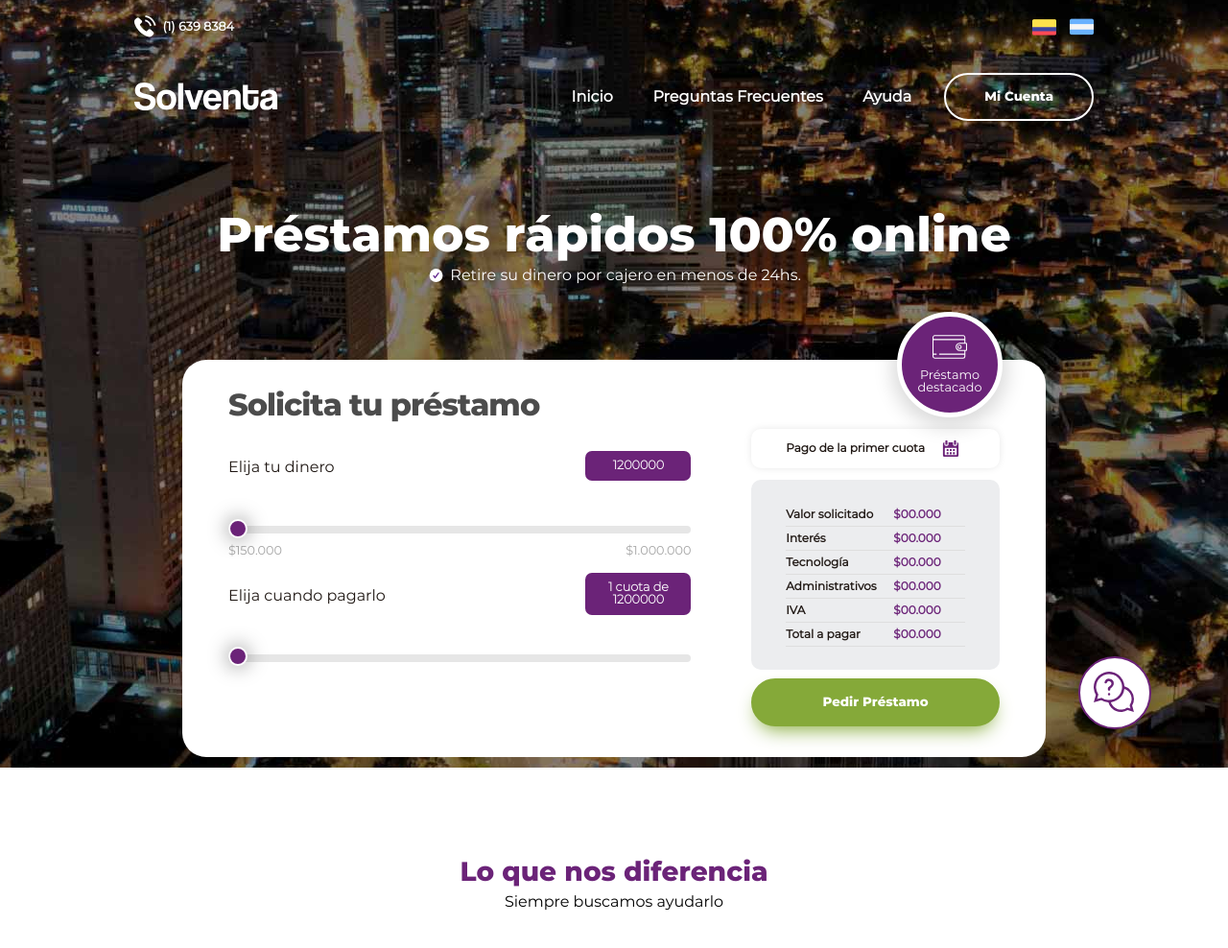
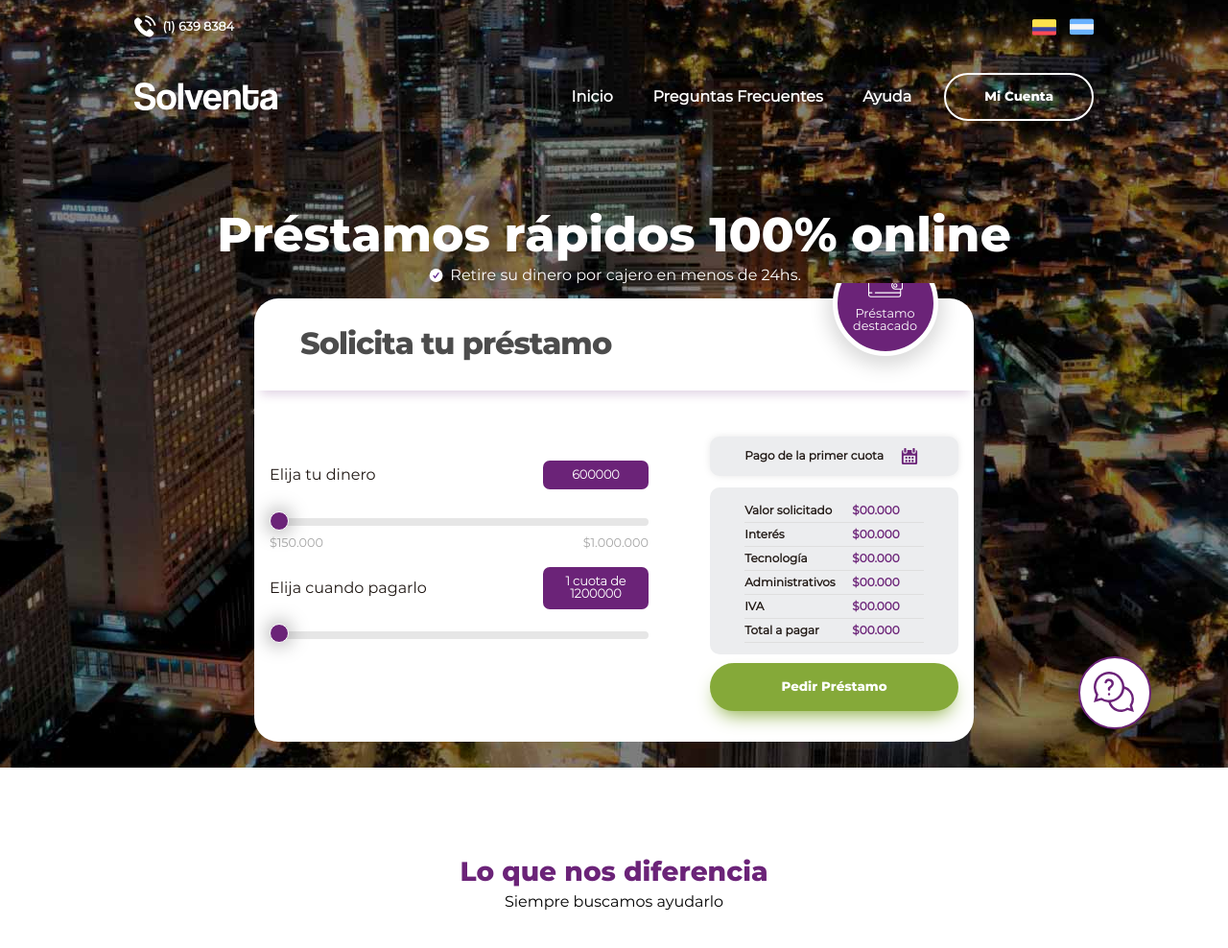
Before and after one commit to bmuseri/web-colombia, a PHP site: page / in a window 1280 px wide. Shown: the top 988 px of the page at 96% size. Run offline with PHP 8.4, Linux system fonts and the light colour scheme.

Commit message:
Iframe Container Formularios

```diff
--- /dev/null
+++ b/SolicitarPrestamo.html
@@ -0,0 +1,107 @@
+<!DOCTYPE html>
+<html lang="en">
+<head>
+    <meta charset="UTF-8">
+    <meta name="viewport" content="width=device-width, initial-scale=1.0">
+    <meta http-equiv="X-UA-Compatible" content="ie=edge">
+    <title>Solicitar Prestamo</title>
+    <link rel="stylesheet" href="assets/css/SolicitarPrestamo.css">
+
+</head>
+<body>
+        <div class="white-box margin-auto" id="boxwhite">
+                <div class="header-white-box" ><p class="purple-txt bold" >Solicita tu préstamo</p></div>
+                <div  class="btn-prestamo-destacado" id="BtnCircle">
+                            <div class="billetera-icon" id="BilleteraIcon"></div>
+                            <p>Préstamo destacado</p>
+                 </div>
+                <div class="container-white-box" >
+
+                        <div class="d-flex box-white-box justify-content-between">
+                            <div class="elegi">
+                                    <div>
+                                         <div class="ContainerEligeDinero">
+                                             <div class="box-elije-dinero d-flex align-items-center justify-content-between" id="BoxElijeDinero" >
+                                                 <p class="title-barra" id="TitleBarra">Elija tu dinero</p>
+                                                 <p class="bold BoxPurple" id="MontoDinero"></p>
+                                             </div>
+                                             <div class="PrimerPrestamo BoxPurple d-flex justify-content-between align-items-center" id="PrimerPrestamo" >
+                                                     <p>Si es su promera vez, <br> <span class="bold" >puedes solicitar hasta</span> </p>
+                                                     <p>$ 600.000</p>
+                                             </div>
+                                         </div>
+                                         <div class="barra-dinero">
+                                             <div>
+                                                 <div class="slidecontainer">
+                                                       <input class="SliderBar" type="range" step="50000" min="150000" max="1000000" id='pesos' >
+                                                 </div>
+                                                 <div class="d-flex">
+                                                     <p>$150.000</p>
+                                                     <p>$1.000.000</p>
+                                                 </div>
+                                             </div>
+                                         </div>
+                                    </div>
+                                    <div>
+                                        <div class="d-flex align-items-center justify-content-between">
+                                            <p class="title-barra">Elija cuando pagarlo</p>
+                                            <p class="bold BoxPurple" id="CantidadCuotas">1 cuota de <br> <span id="MontoCuota">$ 000.000</span> </p>
+                                        </div>
+                                        <div class="barra-dinero">
+
+
+                                         <div class="slidecontainer">
+                                                       <input class="SliderBar" type="range" step="50000" min="200000" max="2200000" id='dias' >
+                                         </div>
+                                         <div>
+
+                                         </div>
+                                     </div>
+                                    </div>
+                            </div>
+                            <div class="datos">
+                                <div class="box-1 d-flex align-items-center">
+                                    <p class="bold">Pago de la primer cuota </p>
+                                    <img class="calendar-icon" src="assets/img/calendar-icon.svg" alt="calendar icon">
+                                 </div>
+                                <div class="box-2">
+
+                                    <div class="datos-box">
+                                        <div class="d-flex">
+                                            <p class="bold">Valor solicitado</p>
+                                            <p class="bold datos-txt">$00.000</p>
+                                        </div>
+                                        <div class="d-flex">
+                                            <p class="bold">Interés</p>
+                                            <p class="bold datos-txt" id="ValorMontoDos">$00.000</p>
+                                        </div>
+                                        <div class="d-flex">
+                                            <p class="bold">Tecnología</p>
+                                            <p class="bold datos-txt">$00.000</p>
+                                        </div>
+                                        <div class="d-flex">
+                                            <p class="bold">Administrativos</p>
+                                            <p class="bold datos-txt">$00.000</p>
+                                        </div>
+                                        <div class="d-flex">
+                                            <p class="bold">IVA</p>
+                                            <p class="bold datos-txt" id="ValorMontoDos">$00.000</p>
+                                        </div>
+                                        <div class="d-flex">
+                                            <p class="bold">Total a pagar</p>
+                                            <p class="bold datos-txt" id="ValorMontoDos">$00.000</p>
+                                        </div>
+                                    </div>
+                                 </div>
+                                <button class="green-btn" id="BtnPedirPrestamo" >Pedir Préstamo</button>
+                            </div>
+                        </div>
+
+                </div>
+
+            </div>
+</body>
+
+<link rel="stylesheet" href="assets/fonts/fonts.css">
+<script src="assets/js/SolicitaPrestamo.js" ></script>
+</html>
--- /dev/null
+++ b/assets/css/SolicitarPrestamo.css
@@ -0,0 +1,332 @@
+* {
+    margin: 0;
+    padding: 0;
+}
+body {
+    height: 100%;
+    width: 100%;
+    font-family: 'montserratregular', sans-serif;
+    box-sizing: border-box;
+    overflow: hidden;
+    position: relative;
+}
+
+.d-flex {
+    display: flex;
+}
+.justify-content-between {
+    justify-content: space-between;
+}
+.align-items-center {
+    align-items: center;
+}
+.white-box {
+    background: #fff;
+    border-radius: 25px;
+    margin-top: 2em;
+    margin-bottom: 2em;
+    position: relative;
+}
+.margin-auto {
+    margin: 0 auto;
+}
+.container-white-box {
+    padding: 0 3em 2em 3em;
+    position: relative;
+}
+.header-white-box {
+    margin-bottom: 0.5em;
+    padding: 2em 3em;
+    -webkit-box-shadow: 1px 10px 10px -6px rgba(107,35,120,0.2);
+    -moz-box-shadow: 1px 10px 10px -6px rgba(107,35,120,0.2);
+    box-shadow: 1px 10px 10px -6px rgba(107,35,120,0.2);
+    margin-bottom: 1em;
+}
+.white-box .purple-txt {
+    color: #4c4c4c;
+    font-weight: 700;
+    font-size: 32px;
+    letter-spacing: -1px;
+    font-family: 'montserratextrabold';
+}
+#PrimerPrestamo {
+    width: 100%!important;
+    padding-left: 1em;
+    padding-right: 1em;
+    top: 11px;
+    position: absolute;
+    box-sizing: border-box;
+    display: none;
+}
+.PrimerPrestamo p {
+    color: white;
+}
+.btn-prestamo-destacado {
+    background: #6b2378;
+    width: 100px;
+    height: 100px;
+    border: 5px solid white;
+    border-radius: 50%;
+    color: white;
+    font-size: 0.8em;
+    text-align: center;
+    -webkit-box-shadow: 0px 5px 20px 5px rgba(0, 0, 0, 0.15);
+    -moz-box-shadow: 0px 5px 20px 5px rgba(0, 0, 0, 0.15);
+    box-shadow: 0px 5px 20px 5px rgba(0, 0, 0, 0.15);
+    position: absolute;
+    top: -50px;
+    right: 5%;
+    cursor: pointer;
+    display: flex;
+    flex-direction: column;
+    justify-content: center;
+    align-items: center;
+}
+
+.btn-prestamo-destacado .billetera-icon {
+    width: 36px;
+    height: 36px;
+    background: url(../img/pagos-icon-white.svg) no-repeat;
+    background-size: contain;
+}
+
+#BtnCircle.BtnCircleTransform{
+     animation: BtnCircleTransform;
+     background:white;
+     animation-duration: .3s;
+     -webkit-animation-fill-mode: forwards;
+     transition: .2s;
+     display:flex;
+     flex-direction: row;
+     align-items:center;
+     justify-content: center;
+     -webkit-box-shadow: 0px 2px 10px 2px rgba(0, 0, 0, 0.10);
+     -moz-box-shadow: 0px 2px 10px 2px rgba(0, 0, 0, 0.10);
+     box-shadow: 0px 2px 10px 2px rgba(0, 0, 0, 0.10);
+     color: #6b2378;
+ }
+
+ @keyframes BtnCircleTransform{
+
+    50%{
+      /* width: 150px;
+       height: 70px;*/
+       border-radius: 50px;
+    }
+    100%{
+      width: 258px;
+      height: 40px;
+      border-radius: 25px;
+      transform: translate(0,75px);
+    }
+
+  }
+ .btn-prestamo-destacado .billetera-icon {
+     width: 36px;
+     height: 36px;
+     background: url(https://solventa.co/assets/img/pagos-icon-white.svg) no-repeat;
+     background-size: contain;
+ }
+ .btn-prestamo-destacado .billetera-icon.BtnCircleTransformImg{
+    background: url(https://solventa.co/assets/img/pagos-icon.svg) no-repeat center;
+    background-size: contain;
+    width: 25px;
+    margin-right: 0.7em
+}
+.BoxPurple {
+    background: #6b2378;
+    color: white!important;
+    border-radius: 7px;
+    padding: 0.7em 0;
+    font-size: 0.8em;
+    font-family: 'montserratextralight'!important;
+    width: 110px;
+    text-align: center;
+}
+#PrimerPrestamo{
+    width: 100%!important;
+    padding-left: 1em;
+    padding-right: 1em;
+    top: 11px;
+    position: absolute;
+    box-sizing: border-box;
+    display: none;
+}
+
+.box-elije-dinero{
+    width: 100%;
+    flex-wrap: wrap;
+}
+.ContainerEligeDinero{
+    position: relative;
+}
+
+.green-btn:hover {
+    background: #6b2378;
+    border: 2px solid #6b2378;
+    box-shadow: 0px 10px 20px -7px #6b2378;
+    -webkit-box-shadow: 0px 10px 20px -7px #6b2378;
+    -moz-box-shadow: 0px 10px 20px -7px #6b2378;
+    transition: .2s ease-in;
+}
+.datos button {
+    width: 100%;
+}
+.datos-box div p:first-child {
+    width: 60%;
+}
+.green-btn {
+    background: #85a939;
+    border: 2px solid #85a939;
+    -webkit-box-shadow: 0px 10px 20px -7px rgba(133,169,57,1);
+    -moz-box-shadow: 0px 10px 20px -7px rgba(133,169,57,1);
+    box-shadow: 0px 10px 20px -7px rgba(133,169,57,1);
+    transition: .2s ease-in;
+}
+button {
+    padding: 1.2em 3em;
+    border-radius: 50px;
+    outline: none;
+    border: none;
+    color: #fff;
+    font-weight: 600;
+    cursor: pointer;
+    font-family: 'montserratextrabold';
+}
+.bold {
+    font-weight: 600;
+}
+.calendar-icon {
+    width: 30px;
+    margin-left: 1em;
+}
+.elegi p, .datos p {
+    color: #1f1713;
+}
+.title-barra {
+    margin-bottom: 2em;
+    margin-top: 2em;
+    color: #4c4c4c;
+}
+.PrimerPrestamo p{
+    color: white
+}
+.BoxPurple {
+    background: #6b2378;
+    color: white!important;
+    border-radius: 7px;
+    padding: 0.7em 0;
+    font-size: 0.8em;
+    font-family: 'montserratextralight'!important;
+    width: 110px;
+    text-align: center;
+}
+
+.box-elije-dinero {
+    width: 100%;
+    flex-wrap: wrap;
+}
+
+.datos-txt {
+    color: #6b2378!important;
+}
+.barra-dinero p {
+    color: #a5a5a5;
+    font-size: 0.8em;
+    margin-top: 0.7em;
+}
+
+.barra-dinero div div {
+    justify-content: space-between;
+}
+
+/*
+ * ───────────────────────────────────────────────────────────── RANGE SLIDER ─────
+ */
+
+ .SliderBar {
+    -webkit-appearance: none;
+    width: 100%;
+    height: 8px;
+    outline: none;
+    background: #e6e6e6;
+    position: relative;
+    border-radius: 15px;
+  }
+
+
+  .SliderBar::-webkit-slider-thumb {
+     -webkit-appearance: none;
+     appearance: none;
+     cursor: pointer;
+     border: 0.2vw solid #fff;
+      cursor: pointer;
+      display: inline-block;
+      width: 20px;
+      height: 20px;
+      background: #6b2378;
+     -moz-box-shadow: 0 0 20px 2px rgba(0, 0, 0, 0.35);
+      -webkit-box-shadow: 0 0 20px 2px rgba(0, 0, 0, 0.35);
+      box-shadow: 0 0 20px 2px rgba(0, 0, 0, 0.35);
+      -moz-border-radius: 50%;
+      -webkit-border-radius: 50%;
+      border-radius: 50%;
+      position:relative;
+      transition: .3s;
+  }
+
+  .SliderBar:active::-webkit-slider-thumb{
+      border: 0.17vw solid #fff;
+      transition: .3s;
+  }
+
+  .datos .box-1 {
+    background: white;
+    -webkit-box-shadow: 0px 0px 10px -2px rgba(0, 0, 0, 0.15);
+    -moz-box-shadow: 0px 0px 10px -2px rgba(0, 0, 0, 0.15);
+    box-shadow: 0px 0px 10px -2px rgba(0, 0, 0, 0.15);
+}
+.datos .box-1, .datos .box-2 {
+    padding: 1em 3em;
+    background: #ecedef;
+    border-radius: 10px;
+    font-size: 12px;
+}
+.datos .box-2 {
+    margin-bottom: 0.8em;
+}
+.datos .box-1 {
+    margin-bottom: 1em;
+}
+.datos-box div p:last-child {
+    width: 40%;
+}
+.datos-box div {
+    padding: 0.5em 0;
+    justify-content: space-around;
+    border-bottom: 1px solid rgb(222, 222, 222);
+}
+.elegi {
+    width: 55%;
+}
+
+@media (min-width:1000px){
+    .white-box {
+        margin-top: 5em;
+    }
+
+}
+
+@media (max-width: 1000px){
+    .title-barra {
+        margin-top: 2em;
+    }
+}
+@media (max-width: 800px){
+    .white-box {
+        margin-top: 1em;
+    }
+    .container-white-box {
+        padding: 2em 1em;
+    }
+}
--- a/assets/css/style.css
+++ b/assets/css/style.css
@@ -24,7 +24,15 @@ body{
 #AnimationCel{
     z-index: 1;
 }
-
+.IframeSolicitarPrestamo{
+    width: 750px;
+    height: 500px;
+    margin: 0 auto;
+}
+iframe {
+    width: 100%;
+    height: 100%;
+}
 #bm, #dos, #tres, #AnimationCel, #AnimationCelM, #dosM, #tresM {
     width: 95px;
     height: 95px;
@@ -34,11 +42,9 @@ body{
     box-shadow: 0px 0px 40px 0px #9f2fb324;
     overflow: hidden;
 }
-
 #AnimationCel svg, #AnimationCelM svg, #dosM svg, #tresM svg{
     border-radius: 50%!important
 }
-
 a {
     text-decoration: none;
 }
@@ -211,7 +217,7 @@ h2{
     width: 50%
 }
 .title-barra{
-    margin-bottom: 3em;
+    margin-bottom: 2em;
     margin-top: 2em;
     color: #4c4c4c;
 }
@@ -318,9 +324,9 @@ button{
 .white-box{
     background: #fff;
     border-radius: 25px;
-    max-width: 900px;
     margin-top: 2em;
-    margin-bottom: 2em
+    margin-bottom: 2em;
+    position: relative;
 }
 .box-white{
     background: #fff;
@@ -336,11 +342,16 @@ button{
     padding-top: 0;
 }
 .container-white-box{
-    padding: 2em 3em;
+    padding: 0 3em 2em 3em;
     position: relative;
 }
 .header-white-box{
     margin-bottom: 0.5em;
+    padding: 2em 3em;
+    -webkit-box-shadow: 1px 10px 10px -6px rgba(107,35,120,0.2);
+    -moz-box-shadow: 1px 10px 10px -6px rgba(107,35,120,0.2);
+    box-shadow: 1px 10px 10px -6px rgba(107,35,120,0.2);
+    margin-bottom: 1em;
 }
 
 .box-btns{
@@ -1210,7 +1221,7 @@ input:focus ~ .bar #Mje{
     position: absolute;
     width: 100%;
     text-align: center;
-    bottom: 50px;
+    bottom: 20px;
 }
 
 .scroll-down-container img{
@@ -2586,6 +2597,7 @@ select{
      box-shadow: 0px 2px 10px 2px rgba(0, 0, 0, 0.10);
      color: #6b2378;
  }
+
  @keyframes BtnCircleTransform{
 
     50%{
@@ -2597,7 +2609,7 @@ select{
       width: 258px;
       height: 40px;
       border-radius: 25px;
-      transform: translate(0,60px);
+      transform: translate(0,75px);
     }
 
   }
@@ -2613,19 +2625,36 @@ select{
     width: 25px;
     margin-right: 0.7em
 }
-
- .BoxPurple {
+.BoxPurple {
     background: #6b2378;
     color: white!important;
     border-radius: 7px;
     padding: 0.7em 0;
-    display: inline;
-    margin-bottom: 1.5em;
     font-size: 0.8em;
     font-family: 'montserratextralight'!important;
     width: 110px;
     text-align: center;
 }
+#PrimerPrestamo{
+    width: 100%!important;
+    padding-left: 1em;
+    padding-right: 1em;
+    top: 11px;
+    position: absolute;
+    box-sizing: border-box;
+    display: none;
+}
+.PrimerPrestamo p{
+    color: white
+}
+.box-elije-dinero{
+    width: 100%;
+    flex-wrap: wrap;
+}
+.ContainerEligeDinero{
+    position: relative;
+}
+
 
 /*
  * ───────────────────────────────────────────────────────────── RANGE SLIDER ─────
@@ -2812,7 +2841,7 @@ select{
         margin-top: 5em;
     }
     .elegi{
-        width: 60%;
+        width: 55%;
     }
     .box-contact .phone-number {
         margin-top: 0.5em;
--- /dev/null
+++ b/assets/js/SolicitaPrestamo.js
@@ -0,0 +1,43 @@
+//
+// ───────────────────────────────────────────────────── SOLICITA TU PRESTAMO ─────
+//
+
+
+var slider = document.getElementById("pesos");
+var ValorMonto = document.getElementById("MontoDinero");
+var ValorMontoDos = document.getElementById("ValorMontoDos");
+
+ValorMonto.innerHTML = slider.value;
+
+slider.oninput = function() {
+  ValorMonto.innerHTML = '$' + this.value;
+  ValorMontoDos.innerHTML = '$' + this.value;
+}
+
+var slider = document.getElementById("dias");
+var ValCantDias = document.getElementById("MontoCuota");
+
+ValCantDias.innerHTML = slider.value;
+
+slider.oninput = function() {
+  ValCantDias.innerHTML = '$' + this.value;
+}
+
+//Aparicion Boton Prestamo Destacado
+var slider = document.getElementById("pesos");
+var BtnCircle = document.getElementById('BtnCircle');
+
+      slider.addEventListener("input", function() {
+        BtnCircle.classList.add('BtnCircleTransform');
+        BilleteraIcon.classList.add('BtnCircleTransformImg');
+
+        if(slider.value > 600000){
+            PrimerPrestamo.style.display = 'flex';
+/*            PrimerPrestamo.classList.add('AcitvePrestamo');
+            TitleBarra.style.display = 'none';
+            MontoDinero.style.display = 'none';
+
+*/
+        }
+
+      });
--- a/assets/js/main.js
+++ b/assets/js/main.js
@@ -98,7 +98,6 @@ $('#dias').rangeslider({
 //
 
 
-
 var slider = document.getElementById("pesos");
 var ValorMonto = document.getElementById("MontoDinero");
 var ValorMontoDos = document.getElementById("ValorMontoDos");
@@ -109,7 +108,6 @@ slider.oninput = function() {
   ValorMonto.innerHTML = '$' + this.value;
   ValorMontoDos.innerHTML = '$' + this.value;
 }
-
 
 var slider = document.getElementById("dias");
 var ValCantDias = document.getElementById("MontoCuota");
@@ -127,19 +125,19 @@ var BtnCircle = document.getElementById('BtnCircle');
       slider.addEventListener("input", function() {
         BtnCircle.classList.add('BtnCircleTransform');
         BilleteraIcon.classList.add('BtnCircleTransformImg');
+
+        if(slider.value > 600000){
+            PrimerPrestamo.style.display = 'flex';
+/*            PrimerPrestamo.classList.add('AcitvePrestamo');
+            TitleBarra.style.display = 'none';
+            MontoDinero.style.display = 'none';
+
+*/
+        }
+
       });
 
-//
-// ──────────────────────────────────── ANIMACION BTN PRESTAMO DESTACADO HOME ─────
-//
-/*
-var BtnCircle = document.getElementById('BtnCircle');
 
-BtnCircle.addEventListener('click', () => {
-    BtnCircle.classList.add('BtnCircleTransform');
-    BilleteraIcon.classList.add('BtnCircleTransformImg');
-});
-*/
 
 //
 // ───────────────────────────────────────────────────────── BUTTON DE SCROLL ─────
--- a/index.php
+++ b/index.php
@@ -88,30 +88,31 @@
                        <h1>Préstamos rápidos <span>100% online</span> </h1>
                        <p class="subt-h1" > <img src="assets/img/check.svg" class="check-icono" alt="check icon"> Retire su dinero por cajero en menos de 24hs.</p>
 
-                       <div class="white-box margin-auto" id="boxwhite">
-
-                           <div class="container-white-box" >
-
-                                   <div  class="btn-prestamo-destacado" id="BtnCircle">
+                       <!--div class="white-box margin-auto" id="boxwhite">
+                           <div class="header-white-box" ><p class="purple-txt bold" >Solicita tu préstamo</p></div>
+                           <div  class="btn-prestamo-destacado" id="BtnCircle">
                                        <div class="billetera-icon" id="BilleteraIcon"></div>
                                        <p>Préstamo destacado</p>
-                                   </div>
-
-
-                                   <div class="header-white-box" ><p class="purple-txt bold" >Solicita tu préstamo</p></div>
+                            </div>
+                           <div class="container-white-box" >
 
                                    <div class="d-flex box-white-box">
                                        <div class="elegi">
                                                <div>
-                                                    <div class="d-flex align-items-center justify-content-between">
-                                                        <p class="title-barra">Elija tu dinero</p>
-                                                        <p class="bold BoxPurple" id="MontoDinero"></p>
+                                                    <div class="ContainerEligeDinero">
+                                                        <div class="box-elije-dinero d-flex align-items-center justify-content-between" id="BoxElijeDinero" >
+                                                            <p class="title-barra" id="TitleBarra">Elija tu dinero</p>
+                                                            <p class="bold BoxPurple" id="MontoDinero"></p>
+                                                        </div>
+                                                        <div class="PrimerPrestamo BoxPurple d-flex justify-content-between align-items-center" id="PrimerPrestamo" >
+                                                                <p>Si es su promera vez, <br> <span class="bold" >puedes solicitar hasta</span> </p>
+                                                                <p>$ 600.000</p>
+                                                        </div>
                                                     </div>
                                                     <div class="barra-dinero">
                                                         <div>
-                                                            <!--input type="range" step="50000" min="200000" max="2200000" id='pesos' -->
                                                             <div class="slidecontainer">
-                                                                  <input class="SliderBar" type="range" step="50000" min="200000" max="2200000" id='pesos' >
+                                                                  <input class="SliderBar" type="range" step="50000" min="150000" max="1000000" id='pesos' >
                                                             </div>
                                                             <div class="d-flex">
                                                                 <p>$150.000</p>
@@ -127,8 +128,7 @@
                                                    </div>
                                                    <div class="barra-dinero">
 
-                                                    <!--input type="range" id='dias' max="32"-->
-                                                    <div class="slidecontainer">
+                                                   <div class="slidecontainer">
                                                                   <input class="SliderBar" type="range" step="50000" min="200000" max="2200000" id='dias' >
                                                     </div>
                                                     <div>
@@ -177,6 +177,9 @@
 
                            </div>
 
+                       </div-->
+                       <div class="IframeSolicitarPrestamo">
+                            <iframe src="SolicitarPrestamo.html" frameborder="0"></iframe>
                        </div>
 
                    </div>
@@ -425,7 +428,7 @@
 
 <link rel="stylesheet" href="assets/css/swiper.min.css">
 <link rel="stylesheet" href="assets/fonts/fonts.css">
-<script src="assets/js/rangeslider.min.js"></script>
+<!--script src="assets/js/rangeslider.min.js"></script-->
 <script src="assets/js/main.js" ></script>
 <script src="assets/js/swiper.min.js" ></script>
 <script src="assets/js/ventana-centro-ayuda.js"></script>
```
